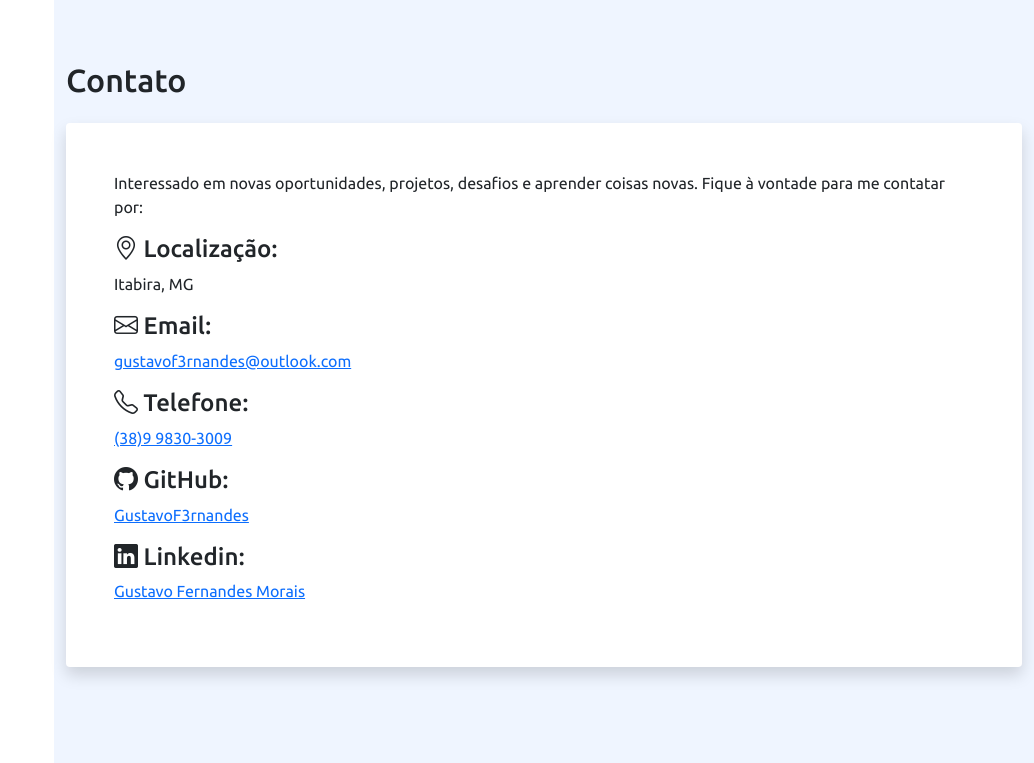
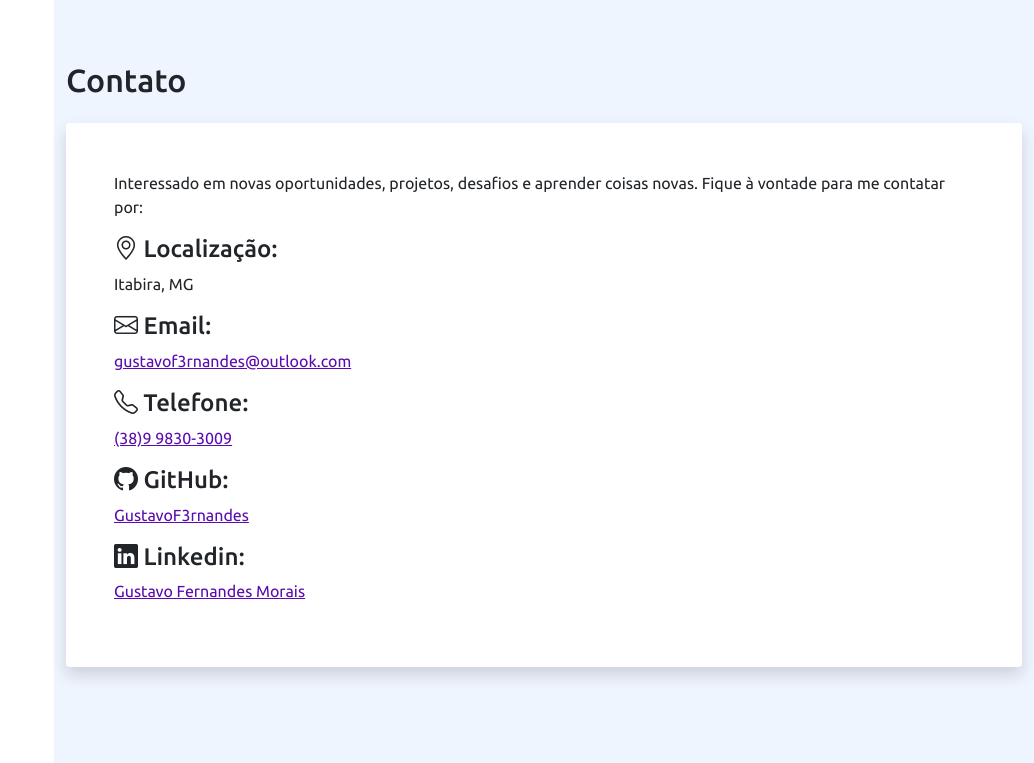
Before and after one commit to GrupoDevWeb/Trabalho1-DevWeb, a plain HTML site: page index.html in a window 1280 px wide. Shown: the part 2759-3522 px from the top of the page, without its empty margins (246-1280 px from the left). Drawn offline with nearby package versions, Linux system fonts and the light colour scheme.

Commit message:
Update style.css

```diff
--- a/Gu/assets/css/style.css
+++ b/Gu/assets/css/style.css
@@ -6,6 +6,13 @@ body {
   width: 100%;
   height: 100%;
   scroll-behavior: smooth;
+}
+
+a{
+  color: #5b0baf;
+}
+a:hover{
+  color: #9644eb;
 }
 
 #header {
```
